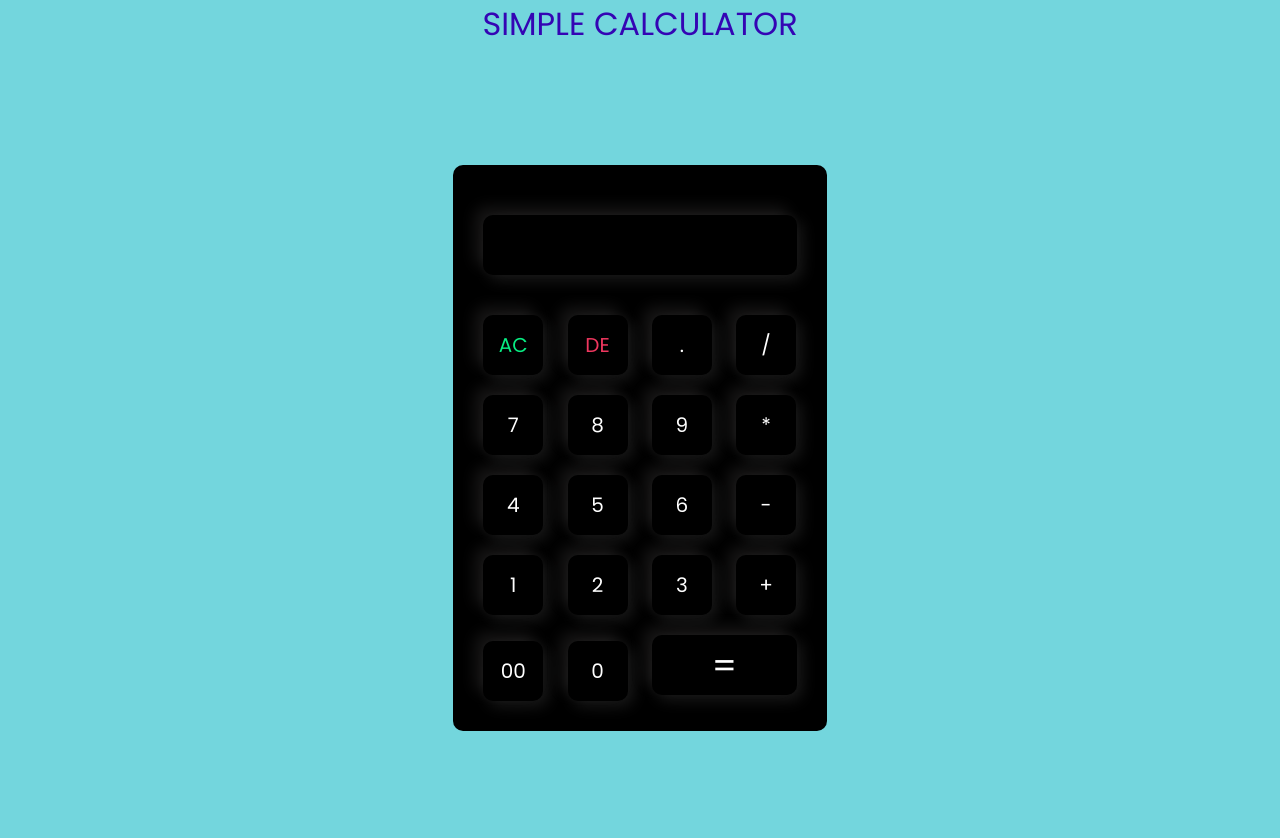
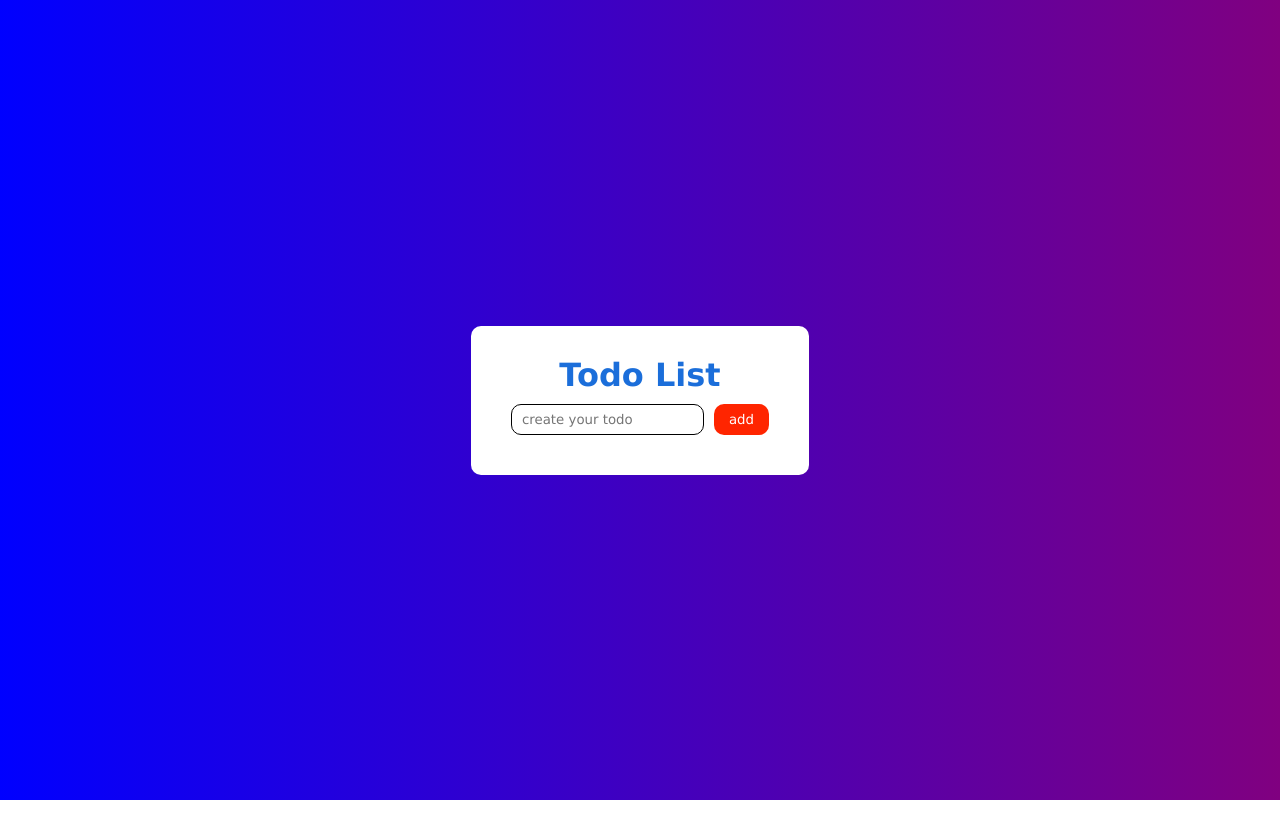
Before and after one commit to velu-murugesan/React-increment, a plain HTML site: page index.html in a window 1280 px wide. After the commit the page ends 800 px from the top, so only its background shows below. Drawn offline with Linux system fonts and the light colour scheme.

Commit message:
Add files via upload

```diff
--- a/index.html
+++ b/index.html
@@ -4,51 +4,23 @@
     <meta charset="UTF-8">
     <meta http-equiv="X-UA-Compatible" content="IE=edge">
     <meta name="viewport" content="width=device-width, initial-scale=1.0">
-    <title>My calculator</title>
+    <title>todoapp</title>
     <link rel="stylesheet" href="style.css">
 </head>
 <body>
-    <div class="header">SIMPLE CALCULATOR</div>
     <div class="container">
+        <div class="mytodo">
+            <div id="heading">Todo List</div>
+            <div class="row">
+                <input type="text" placeholder="create your todo" id="input-field">
+                <button id="btn" onclick="todofunc()">add</button>
+            </div>
+            <ul id="list-group">
 
-        <div class="calculator">
-           <form>
-               <div class="display">
-                  <input type="text" name="display">
-               </div>
-               <div>
-                   <input type="button" value="AC" class="ac" onclick="display.value = '' ">
-                   <input type="button" value="DE" class="de" onclick="display.value= display.value.toString().slice(0,-1) ">
-                   <input type="button" value="." onclick="display.value +='.' ">
-                   <input type="button" value="/" onclick="display.value +='/' ">
-               </div>
-               <div>
-                  <input type="button" value="7" onclick="display.value +='7' ">
-                  <input type="button" value="8" onclick="display.value +='8' ">
-                  <input type="button" value="9" onclick="display.value +='9' ">
-                  <input type="button" value="*" onclick="display.value +='*' ">
-                </div>
-                <div>
-                    <input type="button" value="4" onclick="display.value +='4' ">
-                    <input type="button" value="5" onclick="display.value +='5' ">
-                    <input type="button" value="6" onclick="display.value +='6' ">
-                    <input type="button" value="-" onclick="display.value +='-' ">
-                </div>
-                <div>
-                    <input type="button" value="1" onclick="display.value +='1' ">
-                    <input type="button" value="2" onclick="display.value +='2' ">
-                    <input type="button" value="3" onclick="display.value +='3' ">
-                    <input type="button" value="+" onclick="display.value +='+' ">
-                </div>
-                <div>
-                    <input type="button" value="00" onclick="display.value +='00' ">
-                    <input type="button" value="0" onclick=" display.value +='0' ">
-                    <input type="button" value="=" class="equal" onclick="display.value =eval(display.value)">
-                </div>
-           </form>
+            </ul>
+
         </div>
     </div>
-    <script>
-    </script>
+    <script src="script.js"></script>
 </body>
 </html>
--- /dev/null
+++ b/script.js
@@ -0,0 +1,22 @@
+const inputfield=document.getElementById("input-field");
+const button=document.getElementById("btn");
+const listgroup=document.getElementById("list-group");
+
+function todofunc(){
+    if(inputfield.value.trim() === ''){
+        alert("please must fill the section");
+    }
+    else{
+        const li =document.createElement("li");
+        li.innerHTML = inputfield.value;
+        listgroup.appendChild(li);
+        let span=document.createElement("span");
+        span.innerHTML ="\u00d7";
+        li.appendChild(span);
+        span.addEventListener("click", () =>{
+          span.parentElement.remove();
+
+        },false);
+    }
+    inputfield.value="";
+}
--- a/style.css
+++ b/style.css
@@ -1,75 +1,78 @@
-@import url('https://fonts.googleapis.com/css2?family=Poppins&display=swap');
-
 *{
     margin:0;
     padding:0;
+    box-sizing: border-box;
     font-family: Verdana, Geneva, Tahoma, sans-serif;
-    box-sizing: border-box;
-    font-family: 'Poppins', sans-serif;
 }
 
-
-body{
-    width:100%;
-    height:100%;
-    background-color:#73d6dd;
-}
-
-.header{
-    text-align: center;
-    font-size: 2rem;
-    color: rgb(52, 5, 180);
-}
-
-.container{
+.container {
     width:100%;
     height:100vh;
     display: flex;
     justify-content: center;
     align-items: center;
+    background: linear-gradient( to right ,blue,purple);
 }
 
-.calculator{
-    background:#000;
-    padding:20px;
-    border-radius:10px;
+.container > .mytodo{
+    padding:30px 30px;
+    border-radius: 10px;
+    background-color: #fff;
 }
 
-.calculator > form > div > input{
+.container > .mytodo > #heading{
+    color:#1b6eda;
+    text-align:center;
+    font-weight:600;
+    font-size:2em;
+}
+
+.container > .mytodo > .row{
+     display: flex;
+     justify-content: space-between;
+     gap:10px;
+     margin:10px;
+}
+
+.container > .mytodo > .row > input{
+     border:none;
+     outline:none;
+     padding:7px 10px;
+     border: 1px solid #000;
+     border-radius:10px;
+     color:#000;
+}
+
+.container > .mytodo > .row > button {
     outline:none;
     border:none;
-    width:60px;
-    height:60px;
     border-radius:10px;
-    box-shadow:-8px -8px 15px rgba(224, 212, 212, 0.1), 5px 5px 15px rgba(255, 255, 255, 0.1);
-    background:transparent;
+    padding:3px 15px;
+    background-color:#ff2500;
     color:#fff;
-    font-size: 20px;
-    margin:10px;
 }
-form .display{
-    display:flex;
-    justify-content: flex-end;
-    margin: 20px 0px;
+ul li  span{
+    position: absolute;
+    right:0px;
+    top:5px;
+    color:red;
+    cursor:pointer;
 }
 
-form >.display >input{
-    text-align:right;
-    flex:1;
-    box-shadow: none;
-    font-size: 20px;
-    padding:0px 5px;
+ul li{
+    list-style: none;
+    position: relative;
+    padding-left:20px;
+    font-size: 1.5em;
 }
 
-form > div > input.equal{
-    width:145px;
-    font-size: 35px;
+ul li::before{
+    content: "";
+    position:absolute;
+    top:12px;
+    left:0px;
+    width:15px;
+    height:10px;
+    border-radius:1000px;
+    background-color:blue;
 }
-
-form > div > input.ac{
-    color:rgb(8, 236, 130);
-}
-
-form > div > input.de{
-    color:rgb(240, 55, 95);
-}
```
